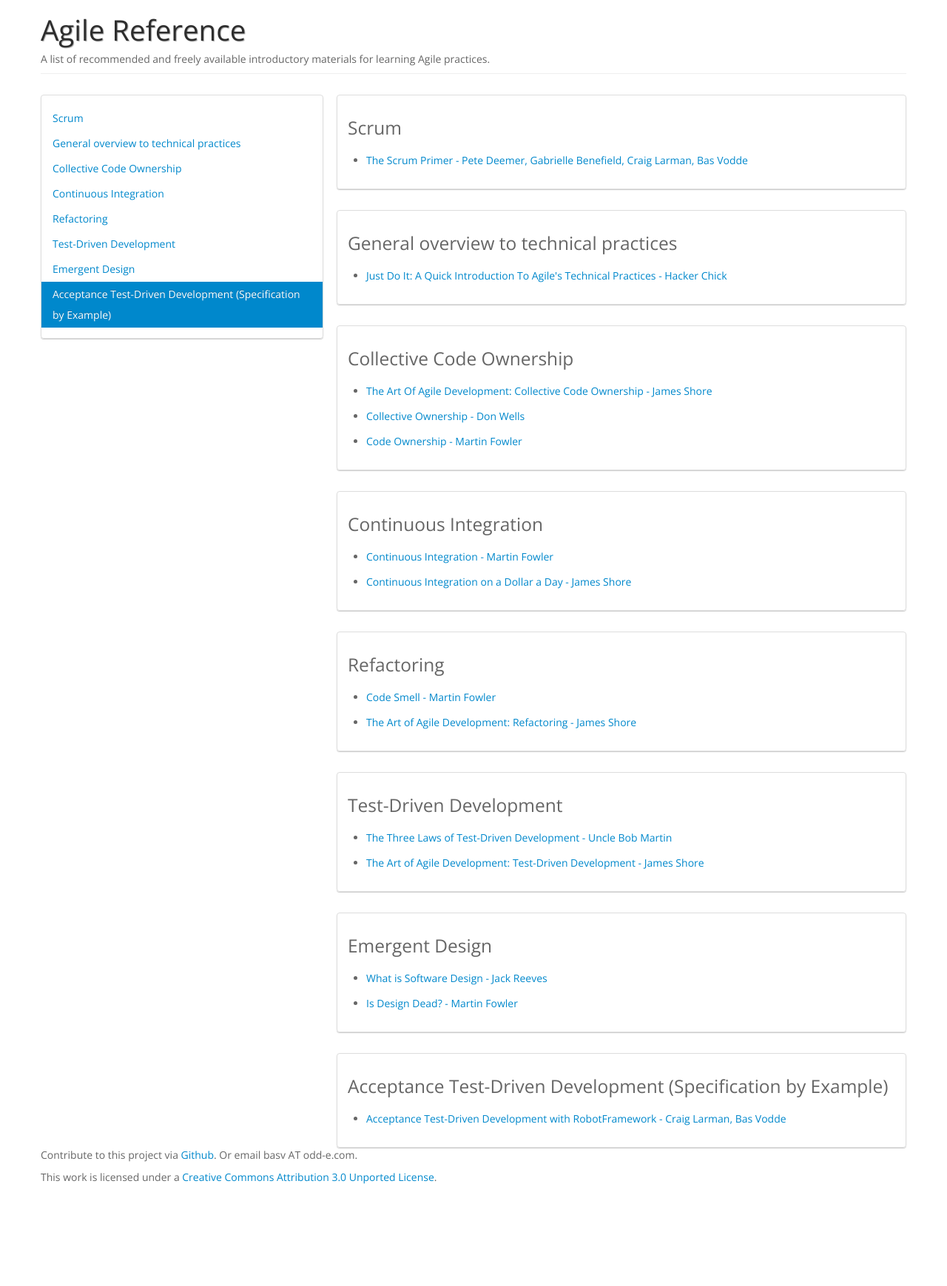
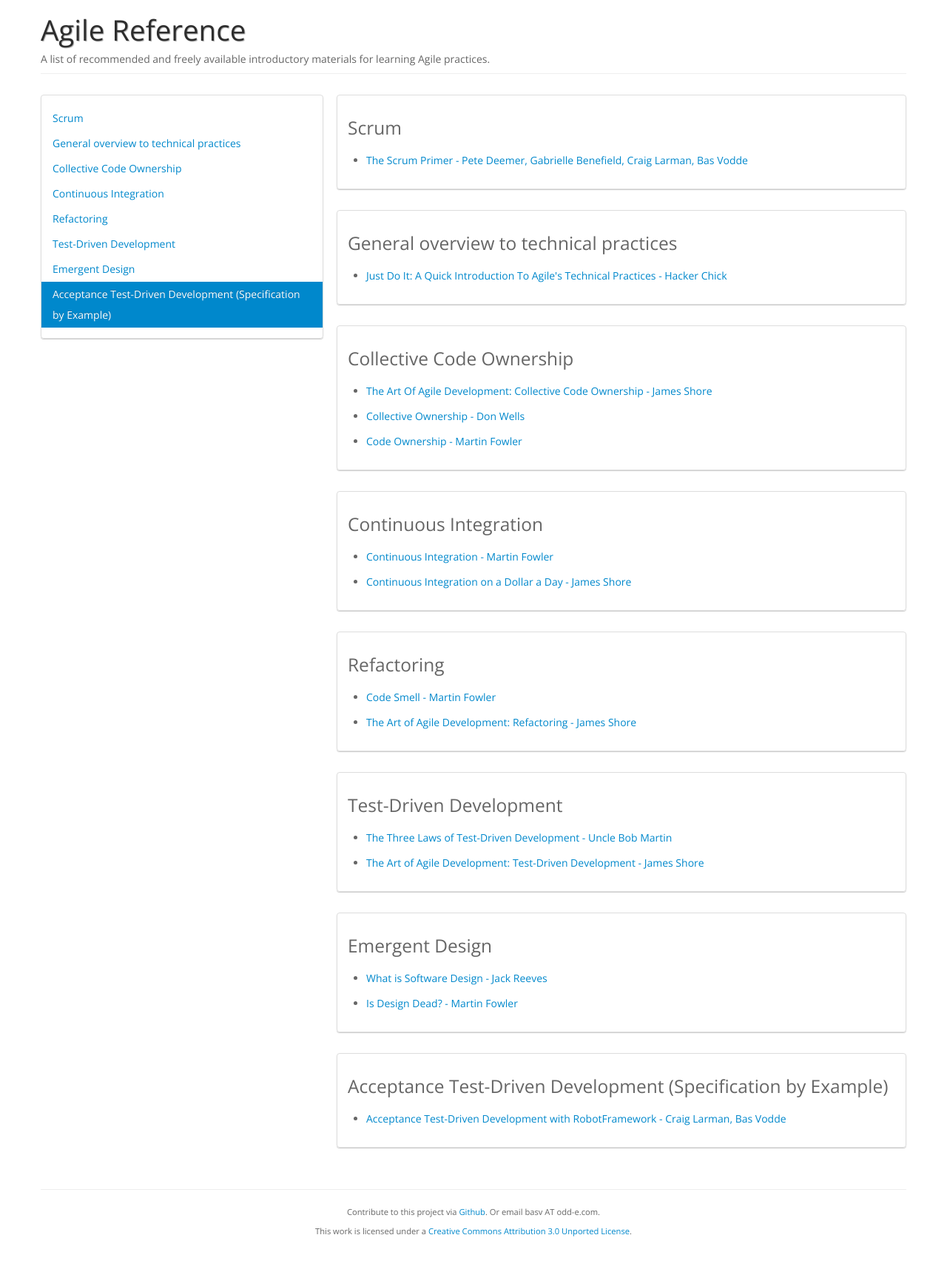
Before and after one commit to nerds-odd-e/agilereference, a Jekyll site: the page built from index.html, in a window 1280 px wide. Shown: the whole page at 74% size. Built offline with Jekyll 4.4.1, drawn with Linux system fonts in a browser that asks for light colours; Markdown is read by kramdown in place of the engine named in the settings; before the commit the page ends 1612 px from its top, so only the background shows below that.

Commit message:
missed main.css on push. blah

```diff
--- a/css/main.css
+++ b/css/main.css
@@ -109,3 +109,16 @@
 .icon-arrow-up {
 	opacity: 0.3;
 }
+
+#footer {
+	border-top:1px solid #eee;
+	padding: 2em;
+	margin: 5em auto 3em auto;
+	text-align: center;
+	font-size: 0.8em;
+}
+
+#footer a:hover {
+	text-decoration: none;
+	color: #355;
+}
```
